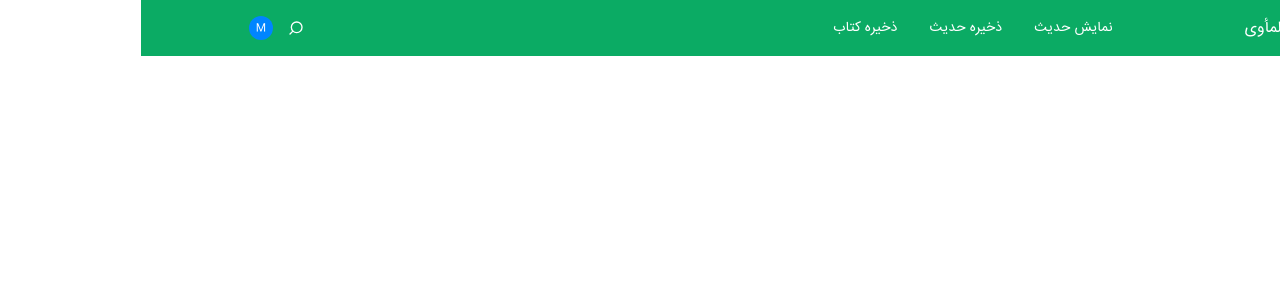
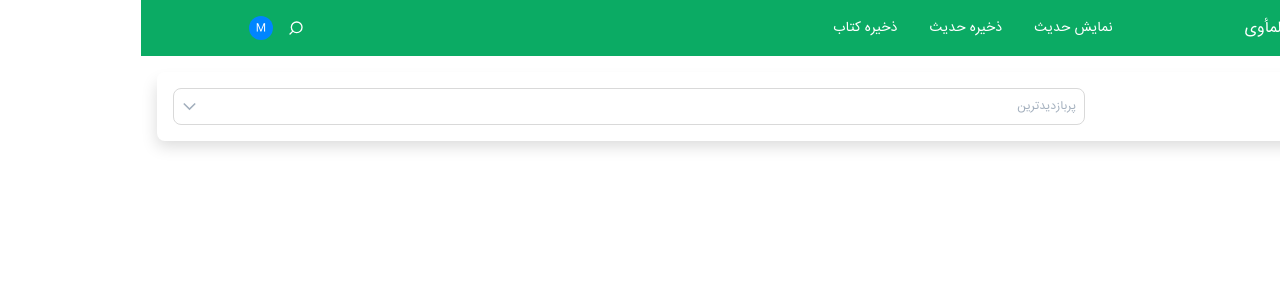
Before and after one commit to nimabakhshi92/Aynolhayat-front, a React (Create React App) app: page / in a window 1280 px wide. Shown: the top 300 px of the page. Built offline with nearby package versions, Linux system fonts and the light colour scheme.

Commit message:
added dropdown

```diff
--- a/src/App.js
+++ b/src/App.js
@@ -4,11 +4,13 @@ import Login from "./components/user-entrance/login";
 import SingUp from "./components/user-entrance/sing-up";
 import Header from "./components/header";
 import Modal from "./components/ui/modal";
+import ShowTraditionsPage from "./pages/show-traditions";
 
 function App() {
     return (
         <>
             <Header/>
+            <ShowTraditionsPage />
         </>
     );
 }
--- /dev/null
+++ b/src/components/show-traditions/index.js
@@ -0,0 +1,10 @@
+import classes from "./show-traditions.module.css";
+import SortTraditions from "./sort-traditions";
+
+export default function ShowTraditions(){
+    return(
+        <div className={classes.container} >
+            <SortTraditions />
+        </div>
+    )
+}
--- /dev/null
+++ b/src/components/show-traditions/show-traditions.module.css
@@ -0,0 +1,3 @@
+.container{
+    padding: 1.6rem;
+}
--- /dev/null
+++ b/src/components/show-traditions/sort-traditions/index.js
@@ -0,0 +1,13 @@
+import classes from "./sort-traditions.module.css"
+import Dropdown from "../../ui/dropdown";
+
+export default function SortTraditions(){
+        return(
+            <div className={classes.container}>
+                <div className={classes.sort_container}>
+                    <p>مرتب سازی :</p>
+                    <Dropdown />
+                </div>
+            </div>
+        )
+}
--- /dev/null
+++ b/src/components/show-traditions/sort-traditions/sort-traditions.module.css
@@ -0,0 +1,11 @@
+.container {
+    padding: 1.6rem;
+    box-shadow: -3px 8px 16px -3px #00000026;
+    border-radius: 8px;
+}
+
+.sort_container {
+    display: flex;
+    justify-content: space-between;
+    align-items: center;
+}
--- /dev/null
+++ b/src/components/ui/dropdown/dropdown.module.css
@@ -0,0 +1,45 @@
+.container {
+    position: relative;
+    width: 75%;
+    border: 1px solid #D9D9D9;
+    border-radius: 8px;
+    padding: 8px;
+}
+
+.dropdown_content {
+    display: flex;
+    justify-content: space-between;
+    align-items: center;
+    color: var(--neutral-color-400);
+    font-size: 1.2rem;
+}
+
+.arrow {
+    font-size: 1.5rem;
+    transform: rotateZ(90deg);
+}
+
+
+.menu {
+    position: absolute;
+    left: 0;
+    top: 40px;
+    width: 100%;
+    list-style-type: none;
+    border: 1px solid #D9D9D9;
+    border-radius: 8px;
+    overflow: hidden;
+}
+.menu > li {
+    padding: 0.6rem 1.6rem;
+    background-color: white;
+    font-size: 1.2rem;
+    color: var(--neutral-color-400);
+    border: none;
+    margin: 0;
+    cursor: pointer;
+}
+
+.menu > li:hover {
+    background-color: var(--neutral-color-100);
+}
--- /dev/null
+++ b/src/components/ui/dropdown/index.js
@@ -0,0 +1,39 @@
+import {useState} from "react";
+import {MdOutlineArrowForwardIos} from 'react-icons/md'
+
+import classes from "./dropdown.module.css"
+
+export default function Dropdown() {
+    const [open, setOpen] = useState(false);
+    const [dropdownText, setDropdownText] = useState('پربازدیدترین')
+
+    const handleOpen = () => {
+        setOpen(!open);
+    };
+    const onMenuClick = (e) => {
+        setDropdownText(e.target.textContent)
+        console.log(e.target.textContent)
+    }
+
+    return (
+        <div onClick={handleOpen} className={classes.container}>
+            <div className={classes.dropdown_content}>
+                <div>{dropdownText}</div>
+                <MdOutlineArrowForwardIos className={classes.arrow}/>
+            </div>
+            {open && (
+                <ul className={classes.menu}>
+                    <li onClick={(e) => onMenuClick(e)}>
+                        پربازدیدترین
+                    </li>
+                    <li onClick={(e) => onMenuClick(e)}>
+                        پرتکرارترین
+                    </li>
+                    <li onClick={(e) => onMenuClick(e)}>
+                        قدیمی ترین
+                    </li>
+                </ul>
+            )}
+        </div>
+    )
+}
--- a/src/pages/show-traditions/index.js
+++ b/src/pages/show-traditions/index.js
@@ -0,0 +1,7 @@
+import ShowTraditions from "../../components/show-traditions";
+
+export default function ShowTraditionsPage(){
+    return(
+        <ShowTraditions />
+    )
+}
```
